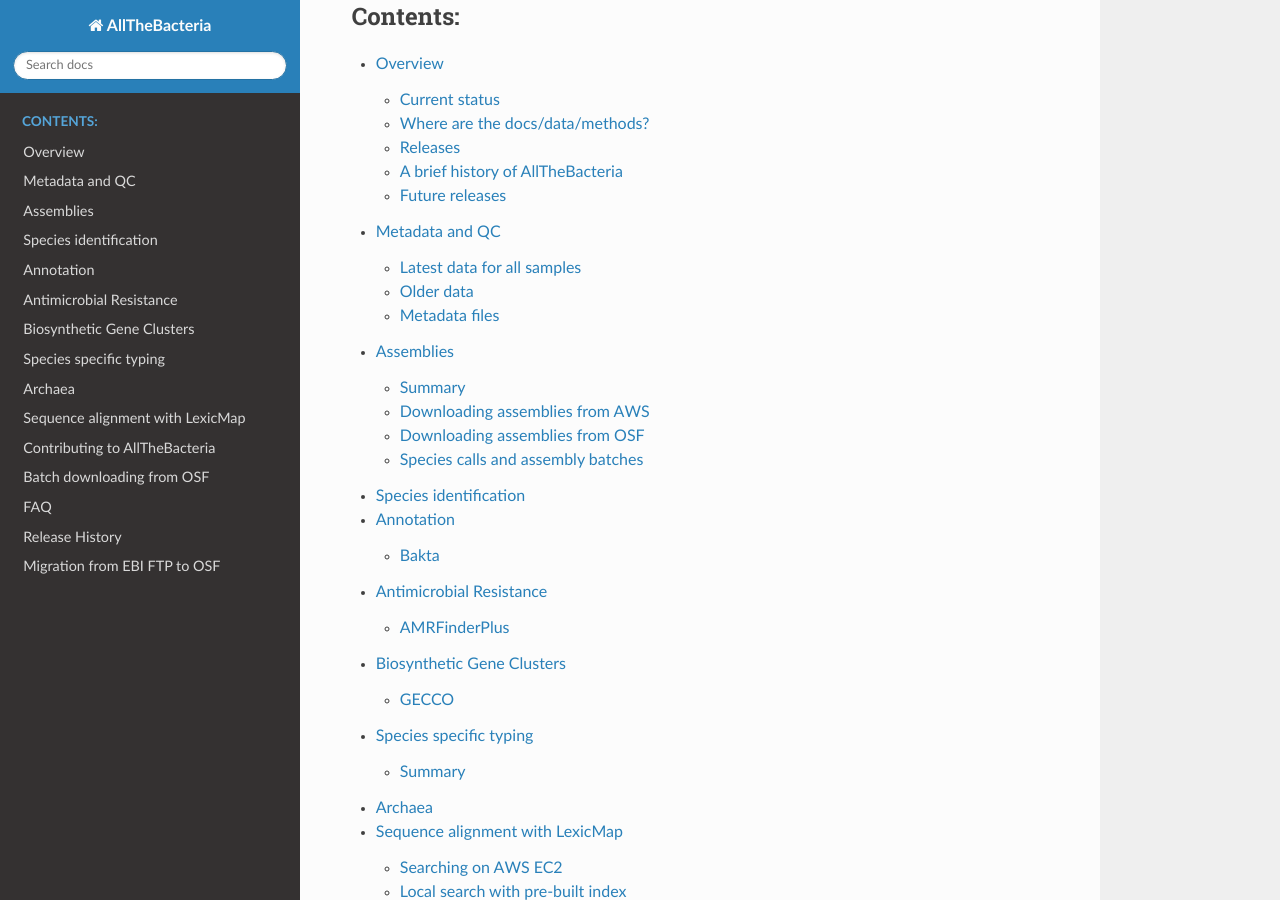
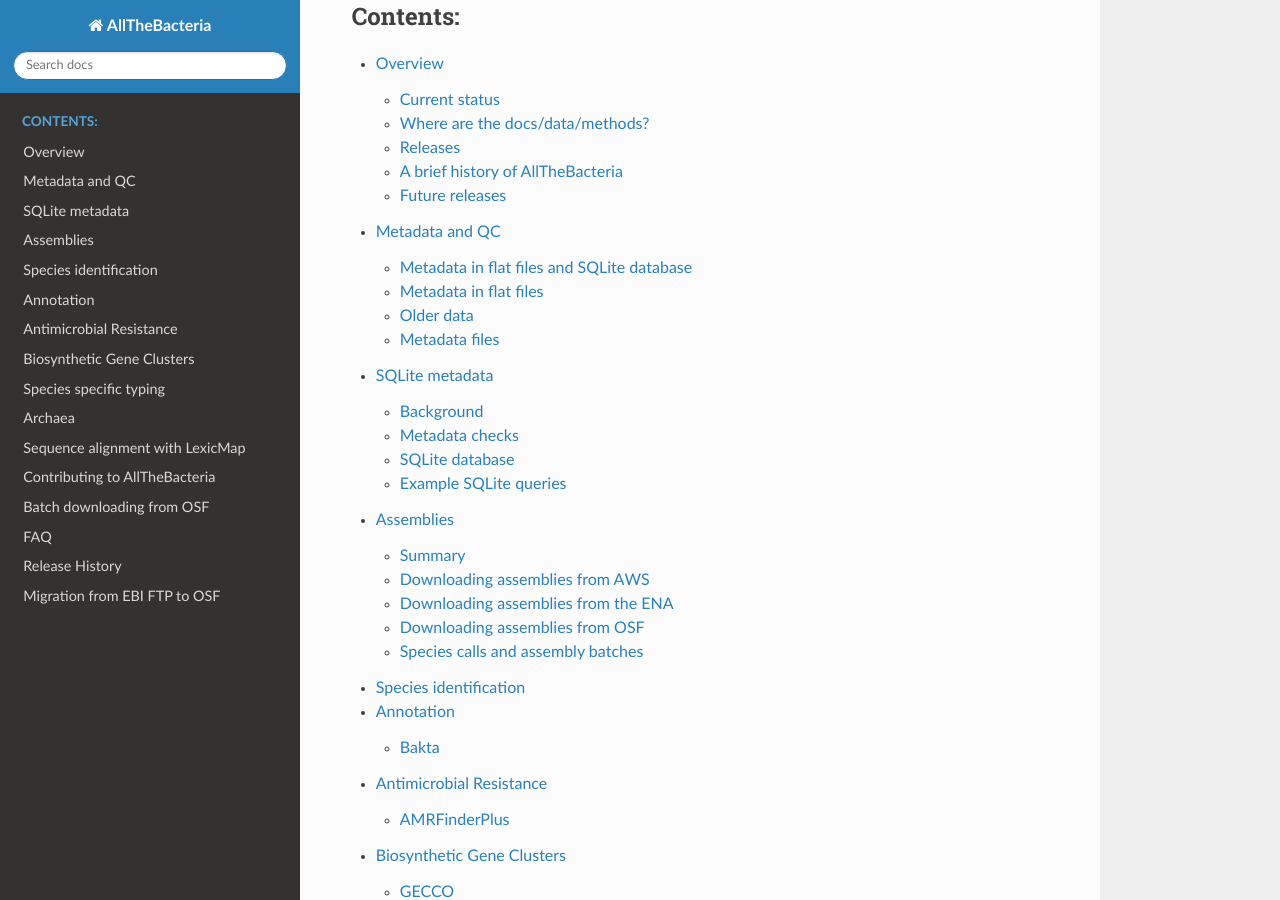
Before and after one commit to AllTheBacteria/AllTheBacteria, a Sphinx documentation site: the page built from docs/index.rst, in a window 1280 px wide and 900 px high, scrolled down 396 px. Built offline with Sphinx 7.4.7 and the Read the Docs theme 3.1.0, drawn with Linux system fonts in a browser that asks for light colours; some of the changed lines change nothing that is shown.

Commit message:
docs: add SQLite and ENA downloads

```diff
--- a/docs/assemblies.rst
+++ b/docs/assemblies.rst
@@ -4,12 +4,16 @@
 Summary
 -------
 
-Assemblies can be downloaded from OSF or AWS.
+Assemblies can be downloaded from OSF, AWS, or the ENA.
 
+* Batched assemblies are on OSF. If you want all assemblies or large numbers
+  then get them from OSF.
 * Individual FASTA files for each sample are on AWS. If you want assemblies
   for specific samples then AWS will be easiest.
-* Batched assemblies are on OSF. If you want all assemblies or large numbers
-  then get them from OSF.
+* Individual FASTA files are also available from the ENA. However, around
+  10,000 assemblies are not available from the ENA, since the submission
+  system rejected them due to various errors.
+
 
 
 
@@ -72,6 +76,30 @@
 
 That file lists all assemblies that are in the bucket ``allthebacteria-metadata``,
 plus the size, md5sum, and time of upload.
+
+
+Downloading assemblies from the ENA
+-----------------------------------
+
+Nearly all of the assemblies have been accessioned in the ENA
+as "analysis" objects. The accessions are in the file
+``atb.metadata.202408.sqlite.assembly.tsv.xz``. It is a TSV format file of
+the table ``assembly`` from the :doc:`SQLite metadata database </metadata_sqlite>`.
+The TSV file can be downloaded with::
+
+  wget -O atb.metadata.202408.sqlite.assembly.tsv.xz https://osf.io/download/sdx5m/
+
+The relevant columns here are ``sample_accession`` and ``assembly_accession``.
+For example, sample ``SAMN23010837`` has the assembly accession
+``ERZ26049045``. Get the URL by querying the ENA::
+
+    $ wget -qO- 'https://www.ebi.ac.uk/ena/portal/api/filereport?accession=ERZ26049045&result=analysis'
+    analysis_accession	submitted_bytes	submitted_md5	submitted_ftp
+    ERZ26049045	1785435	1e59b0bf2e684f6491d9617dee9fde2b	ftp.sra.ebi.ac.uk/vol1/analysis/ERZ260/ERZ26049045/SAMN23010837.fa.gz
+
+and then get the assembly with::
+
+    wget ftp.sra.ebi.ac.uk/vol1/analysis/ERZ260/ERZ26049045/SAMN23010837.fa.gz
 
 
 
--- a/docs/index.rst
+++ b/docs/index.rst
@@ -22,6 +22,7 @@
 
    overview
    sample_metadata
+   metadata_sqlite
    assemblies
    species_id
    annotation
--- /dev/null
+++ b/docs/metadata_sqlite.rst
@@ -0,0 +1,365 @@
+SQLite metadata
+===============
+
+This page describes the state of the metadata for all samples as of
+2024-08-01.  It is collated into an SQLite database.
+
+This is very detailed; if you just want simple flat files, then
+please see the :doc:`Metadata and QC </sample_metadata>` page.
+
+The SQLite database is in the file
+``atb.metadata.202408.sqlite.xz``, available from OSF at:
+https://osf.io/f9jeh
+
+Download in a terminal with::
+
+    wget -O atb.metadata.202408.sqlite.xz https://osf.io/download/f9jeh/
+
+
+It has:
+
+* metadata from the ENA
+* the status of all samples (assembled, assembly failed, not processed etc)
+* sylph results
+* assembly statistics (N50 etc)
+* checkm2 results
+
+The details here are important and quite complicated, and there are
+many different cases to consider within the metadata.
+We recommend you read this whole page carefully
+if you want to fully understand the how we processed the samples in
+release 0.2 and incremental release 202408.
+
+Note that the SQLite file ``atb.metadata.202408.sqlite.xz`` on OSF is compressed
+in xz format, and is approximately 1.5GB.
+It will need to be decompressed to use it, with a size of around 17GB.
+
+
+Background
+----------
+
+AllTheBacteria is an extension of the 2021 "661k" project from Blackwell et al:
+we started with the set of samples/assemblies used in the 661k.
+AllTheBacteria adds to the 661k
+by processing all samples in the ENA that pass metadata checks and are not
+already in the 661k. The resulting new assemblies are added to the
+set of existing 661k assemblies.
+
+The original 661k project and AllTheBacteria both used data dumped from
+the ENA to identify samples and sequencing runs for assembly.
+As of August 2024, we have three sources of ENA metadata: the supplementary
+file from the 661k paper, and dumps of ENA metadata taken on
+2024-06-25 and 2024-08-01.
+
+For AllTheBacteria, assemblies were processed in batches. There was an initial
+batch in 2023, then two more batches 2024-06-25 and 2024-08-01. Each time, using
+ENA metadata. Note that we do not have the ENA dump from
+2023, but do have a lookup of sample to run for each assembled sample.
+For each new batch, we simply asked: for each sample, have we processed it
+already, and if not then does it have exactly one sequencing run we can use?
+If the answer was yes, then it was processed.
+
+Unfortunately, it turns out that metadata can and does change.
+For example, runs or samples can be suppressed, a run could change which
+sample it links to, or FASTQ files (and therefore md5sum) can change.
+And at the same time, the last updated field can remain constant.
+This complicates things, especially
+as we discovered the changeable nature of the metadata
+after releasing the incremental release 202408.
+
+The SQLite database gathers all this information together, and includes
+a summary table of all known samples. This documents whether each
+sample was processed, which runs were used, and results of stringent
+metadata checks across all of our metadata sources. Essentially, we now
+require a sample to pass all our metadata checks, and
+remain consistent across all the sources of metadata.
+We have been intentionally paranoid, preferring to flag up anything unusual
+at the expense of potentially rejecting  more samples than is necessary.
+
+This analysis does not redefine either release 0.2 or incremental release
+202408. These assemblies are all still available from OSF and AWS. No
+assemblies have been added or removed. However, we now
+identify samples that were not previously flagged, because
+the new checks are more stringent. In particular, one reason for this is
+failing to accession an assembly in the ENA. The ENA rejects a submission
+if the sample's metadata fails various checks. This is out of our control,
+meaning that there are assemblies in release 0.2 and/or
+incremental release 202408 that are not in the ENA, and only available from
+OSF and AWS.
+
+
+Metadata checks
+---------------
+
+For the 661k set, we can infer which run(s) were used for each sample for
+assembly using the 661k supplementary data, and the rules used to choose
+runs. The rules were: ``instrument_platform`` not ``PACBIO_SMRT`` or
+``OXFORD_NANOPORE``; ``library_source`` not ``METAGENOMIC`` or
+``TRANSCRIPTOMIC``; and ``*_1.fastq.gz`` and ``*_2.fastq.gz`` files must
+exist. Samples with more than one sequencing run were allowed.
+
+More stringent rules were used for new samples in AllTheBacteria.
+This means there are samples in the 661k set that would not be used if they
+were new and being considered for AllTheBacteria.
+For AllTheBacteria, we required ``instrument_platform`` = ``ILLUMINA``,
+``library_strategy`` = ``WGS``, ``library_source`` = ``GENOMIC``,
+``library_layout`` = ``PAIRED``, and ``*_1.fastq.gz`` and ``*_2.fastq.gz``
+files must exist. There must also be exactly one sequencing run that
+passes for a given sample.
+We also know exactly which run was used for each sample that was assembled.
+
+
+SQLite database
+---------------
+
+ENA metadata tables
+^^^^^^^^^^^^^^^^^^^
+
+There are three ENA metadata tables in the database: ``ena_661k``,
+``ena_20240625`` and ``ena_20240801``.
+The ``ena_20240625`` and ``ena_20240801`` tables are unedited dumps
+of all bacteria sequencing runs from the ENA. The query used was::
+
+    curl -Ss "https://www.ebi.ac.uk/ena/portal/api/search?result=read_run&fields=ALL&query=tax_tree(2)&format=tsv"
+
+
+The 661k supplementary files are here on Figshare:
+https://doi.org/10.6084/m9.figshare.16437939.v1.
+The 661k table ``ena_661k`` in the database is generated from the supplementary
+file ``Json1_ENA_metadata.json.gz``.
+Note that we were unable to use the file ``File9_all_metadata_ena_661K.txt``
+because it has one line per sample, and where a sample had more than
+one run it is not always possible to get some key information such as the
+platform of each run when there is a mix of platforms.
+The file ``Json1_ENA_metadata.json.gz`` is a subset of all ENA fields (but
+does contain all the ones we need here), so has fewer columns than the
+other two ENA tables.
+
+Column names in these tables are the same as those used in the dump
+of data from the ENA. In all three tables ``run_accession`` is the primary
+key.
+
+
+Run table
+^^^^^^^^^
+
+The SQLite database has a table ``run`` containing
+all 3,114,241 runs found in at least one of
+the three ENA metadata tables.
+It is a summary of pass/fail of the metadata checks, and which of the
+ENA tables the run was found in.
+
+The columns are:
+
+* ``run_accession``: ENA run accession. Primary key for the table.
+* ``sample_accession``: ENA sample accession. Where the run matches more than
+  one sample, it is a comma-separated list of samples.
+* ``in_661k``: ``0`` or ``1`` to show if this run is in the ``ena_661k`` table
+* ``in_ena_20240625``: ``0`` or ``1`` to show if this run is in the ``ena_20240625``
+  table
+* ``in_ena_20240801``: ``0`` or ``1`` to show if this run is in the ``ena_20240801``
+  table
+* ``fastq_md5``: if known, the ``fastq_md5`` entry from ENA metadata. Some FASTQ
+  files have changed, in which case this says "multiple" instead of a list of
+  different md5 sums (we don't want to use these runs anyway)
+* ``meta_pass_atb``: ``0`` or ``1`` to show if this run passes AllTheBacteria
+  metadata checks (described above)
+* ``meta_pass_661k``: ``0`` or ``1`` to show if this run passes 661k metadata
+  checks (described above)
+* ``pass``: ``0`` or ``1`` to show overall if this run passes all checks. The
+  reasons for a fail are listed below.
+* ``comments``: any useful comments related to why a run failed a check.
+
+
+A run will have ``pass`` = ``0`` if one (or more) of the following is true:
+
+* The run fails one or both of ``meta_pass_atb``, ``meta_pass_661k``
+* The run matches more than one sample
+* The sample that the run matches changed between ENA metadata tables
+* It is not in the 20240801 ENA metadata - ie it used to be available, but
+  now it is unavailable
+* One or more of the values of ``fastq_md5``, ``fastq_bytes``, ``base_count``
+  has changed between ENA metadata tables. Changed values are common in many
+  of the fields, which we ignore, but these three are critical because they
+  mean that the FASTQ files have changed.
+
+
+Assemblies/Samples table
+^^^^^^^^^^^^^^^^^^^^^^^^
+
+The sample/assemblies table is called ``assembly`` and
+contains the union all samples found in the table ``runs`` and all
+processed samples in AllTheBacteria releases.
+There were samples obtained in 2023 (and assembled and included in release 0.2)
+that do not appear in the ENA data dumps 20240625 or 20240801.
+
+The columns of the table are:
+
+* ``sample_accession``: the ENA sample accession. Primary key.
+* ``run_accession``: the run accession(s) used when processing this sample and
+  making the assembly. This is NOT all run(s) associated with the sample.
+  Where there is more than one run, it is a comma-separated list.
+* ``assembly_accession``: this is the ENA assembly accession if the assembly
+  was successfully submitted to the ENA, otherwise it is ``NA``.
+* ``assembly_seqkit_sum``: the output of running ``seqkit sum`` on the
+  assembly.
+* ``filter``: a list of filters that this sample fails, or ``PASS`` if it passed
+  all filters (similar to how the VCF filter column works). This reflects the
+  new filters, not those used initially to find samples to process. This means
+  a sample could be in the 661k, release 0.2 or incremental release 202408
+  but not have ``PASS`` in this column.
+* ``asm_fasta_on_osf``: ``0`` or ``1`` to indicate if an assembly FASTA file
+  of this sample is available on OSF (and also AWS).
+  This corresponds exactly to the assemblies in
+  release 0.2 plus incremental release 202408. See comments for the ``filter``
+  column - a sample could fail the filter, but still have ``1`` in this column.
+* ``dataset``: the dataset to which the sample belongs.
+  Note: release 0.2 includes all of the 661k assemblies.
+  However, in this table we explicitly say
+  which samples are in the 661k data set. Meaning that "r0.2" in this field
+  means the sample is in release 0.2 but is not in the 661k set. Samples in the
+  original 661k set have "661k" in this column.
+* ``comments``: any comments related to reasons for filter fails.
+
+
+These are the possible filters in the ``filter`` column due to metadata fails:
+
+* ``NO_RUNS``: there are no runs that pass all checks, ie have ``pass`` = ``1``
+  in the ``run`` table. It does not mean that there are literally zero
+  runs for the sample. It means there were no runs that we could reliably use.
+* ``RUN_REMOVED``: the run(s) that were used for the assembly are no longer
+  available.
+* ``RMMS``: this stands for "Run Matches Multiple Samples". For each run
+  matching this sample, we then look up that run's samples. If there is
+  more than one matching sample in total across all runs, then
+  this filter is added. It means there is ambiguity (or a mistake), instead
+  of a one-to-one mapping of sample to/from run.
+* ``META_FAIL``: the sample has one or more runs that failed one or more
+  AllTheBacteria metadata checks, but those runs were used in the 661k dataset.
+* ``RUN_CHANGE``: the run used for this assembly is now linked to a different
+  sample.
+
+Samples that passed the metadata filters can then fail during the assembly
+pipeline. The filters are:
+
+* ``ASM_DLR``: downloading the reads failed.
+* ``ASM_SYL``: sylph failed. This is actually because the downloaded
+  FASTQ files are truncated (despite having the correct md5 sum) and causes
+  sylph to crash. In future, the pipeline checks for this by checking that
+  FASTQ files are valid gzip files.
+* ``ASM_SHV``: shovill failed.
+* ``ASM_LEN``: the assembly is too long or short.
+* ``ASM_TIME``: the pipeline hit the time limit of 1000 minutes before
+  finishing.
+
+When an assembly is submitted to the ENA for accessioning, the ENA runs
+various metadata checks on the sample. It is possible for the assembly
+to then be rejected. If this happens then it gets the filter
+``ENA_ASM_SUBMIT_ERR``. We used the bulk submission tool from here:
+https://github.com/enasequence/ena-bulk-webincli. Samples were rejected
+for various reasons, which are added to the ``comments`` field of the
+``assembly`` table. These were shortened in the table. The meaning of
+the most common are:
+
+* ``error_organism_not_submittable_XYZ`` - the error was of the form ``ERROR: Organism is not Submittable: XYZ``, where "XYZ" is the name of a genus. This accounts for
+  around half of the errors.
+* ``error_serovar_only_occur_once`` - the error was: ``ERROR: Qualifier "serovar" may occur only once for feature "source", not "2".``
+*  ``no_run_in_ENA`` - the error was one of a few saying that the run was unknown or cannot be referenced
+* ``error_qualifier_collection_date_only_occur_once`` - the error was: ``ERROR: Qualifier "collection_date" may occur only once for feature "source", not "2".``
+* ``error_strain_must_exist_when_substrain_exists`` - the error was: ``ERROR: The qualifier "strain" must exist when qualifier "sub_strain" exists within the same feature.``
+* ``error_multiple_strain_isolate__qualifiers`` - the error was: ``ERROR: Multiple Strain/Isolate qualifiers are not allowed in source feature.``
+* ``error_env_sample_and_strain_cannot_exist_together`` - the error was: ``ERROR: Qualifiers environmental_sample and strain cannot exist together.``
+* ``error_serovar_only_exist_if_taxon_division_has_values_PRO`` - the error was: ``ERROR: Qualifier "serovar" can only exist if taxonomic division has one of the values "PRO".``
+* ``error_variety_only_exist_if_taxon_division_PLN_FUN`` - the error was: ``ERROR: Qualifier "variety" can only exist if taxonomic division has one of the values "PLN,FUN".``
+* ``error_isolation_source_only_occur_once`` - the error was: ``ERROR: Qualifier "isolation_source" may occur only once for feature "source", not "2".``
+* ``error_cultivar_only_exist_if_taxon_division_PLN`` - the error was: ``ERROR: Qualifier "cultivar" can only exist if taxonomic division has one of the values "PLN".``
+
+
+There is also the filter ``NOT_PROCESSED``, which is for samples that
+are not in release 0.2 or incremental release 202408.
+There are some samples that do pass all the metadata checks, but were not
+processed. These will be processed in a future release of AllTheBacteria.
+The main reason is that we discovered a bug in the Python script that parses
+the ENA TSV file, causing it to silently skip over a few hundred
+records. If you are using Python's ``csv.DictReader`` to parse the file,
+then use the options ``quotechar=None`` and  ``quoting=csv.QUOTE_NONE`` to
+avoid this bug.
+
+
+
+Sylph table
+^^^^^^^^^^^
+
+The table ``sylph`` has all sylph results from all runs of sylph that
+produced an output.  Sequencing runs that had no sylph matches are not in
+this table.  This table includes sequencing runs that have since been
+suppressed/removed from the ENA.
+
+The columns in this table are directly from the sylph output, except:
+
+* The ``Sample_file`` column is replaced with the INSDC accession column ``run_accession``
+* An extra column ``Species`` is added, which is a species call from the
+  ``Genome_file`` column, using GTDB species names.
+
+
+Assembly statistics table
+^^^^^^^^^^^^^^^^^^^^^^^^^
+
+The results of running ``assembly-stats``
+(from https://github.com/sanger-pathogens/assembly-stats) on all assemblies
+are in the table ``assembly_stats``.
+
+The columns in this table are taken directly from ``assembly-stats`` output,
+except the ``filename`` column is replaced with ``sample_accession``, which
+is the primary key for the table.
+
+
+Checkm2 table
+^^^^^^^^^^^^^
+
+The table ``checkm2`` has results of running checkm2 on the assemblies.
+The columns in the output file are the original output from checkm2 but
+with the first ``Name`` column replaced with ``sample_accession``, which is
+the primary key for the table.
+There is also an extra column
+``Additional_Notes`` that contains the reason for any failed runs, in
+which case all fields except for ``sample_accession`` and ``Additional_notes``
+are ``null``.
+
+
+Example SQLite queries
+----------------------
+
+Get all samples that have an assembly on OSF/AWS, ie this is
+release 0.2 (which includes 661k) and incremental release 202408::
+
+    SELECT * FROM assembly WHERE asm_fasta_on_osf=1;
+
+
+Get the sample and ENA assembly accessions of all samples in incremental
+release 202408 that have an ENA accession::
+
+    SELECT sample_accession,assembly_accession
+    FROM assembly
+    WHERE dataset="Incr_release.202408" AND assembly_accession !="NA";
+
+
+Get all samples with an assembly on OSF/AWS that are longer than 1Mbp and
+with checkm2 completeness more than 99%::
+
+    SELECT assembly.sample_accession, assembly.dataset, assembly_stats.total_length, assembly_stats.N50
+    FROM assembly JOIN assembly_stats ON assembly.sample_accession = assembly_stats.sample_accession
+    WHERE assembly_stats.N50 > 1000000 AND assembly.asm_fasta_on_osf=1;
+
+
+Get the assembly info and ENA 20240801 metadata for sample SAMN02391170::
+
+    SELECT * FROM assembly
+    JOIN ena_20240801 ON assembly.sample_accession = ena_20240801.sample_accession
+    WHERE assembly.sample_accession = "SAMN02391170";
+
+
+In a terminal (not SQLite prompt), dump the assembly table to a tab-delimited
+file::
+
+    sqlite3 -header atb.metadata.202408.sqlite -cmd '.mode tabs' 'select * from assembly' > assembly.tsv
--- a/docs/overview.rst
+++ b/docs/overview.rst
@@ -31,7 +31,8 @@
 2. Files: the data are all hosted on OSF: https://osf.io/xv7q9/,
    which includes assembly and analysis files. For bulk downloads, please
    read :doc:`Bulk Downloads </osf_downloads>`.
-3. Methods/code: in-depth methods details and files for reproducibility are
+3. :doc:`Assemblies </assemblies>` are available from OSF, AWS, and the ENA.
+4. Methods/code: in-depth methods details and files for reproducibility are
    stored in this github repository: https://github.com/AllTheBacteria/AllTheBacteria.
    If you are just using the data, you shouldn't need to look there.
 
--- a/docs/sample_metadata.rst
+++ b/docs/sample_metadata.rst
@@ -2,7 +2,7 @@
 ===============
 
 Metadata files are all stored on OSF in the AllTheBacteria
-`Assembly component <https://osf.io/h7wzy/>`_.
+`Metadata component <https://osf.io/h7wzy/>`_.
 
 These files all relate to INSDC metadata, tracking which samples have been
 processed, and then results of running the assembly (and related tools)
@@ -18,13 +18,36 @@
 * "High quality" samples (defined below)
 
 
-Latest data for all samples
----------------------------
+Metadata in flat files and SQLite database
+------------------------------------------
+
+The metadata are available in two forms:
+
+1. Flat files. These are described below. This is how all of the data
+   was released when we first uploaded everything to OSF in 2024.
+2. In an :doc:`SQLite database </metadata_sqlite>`, made in May 2025.
+   It gathers together all
+   of the ENA metadata, assembly metadata, plus slpyh, checkm2 and
+   assembly stats output. It is the same information that is in the flat files,
+   except it contains more stringent checks on the metadata, and so more
+   samples are flagged as possibly unreliable. In the future, these new checks
+   will be incorporated into a redfined "high quality" set that will be smaller
+   than the current high quality set.
+
+If you want to get detailed information on sequencing runs and samples, or
+more stringent sanity checks on the metadata, then
+the SQLite database is the best place to look. The details are complicated.
+It is all described in a separate page: :doc:`SQLite metadata </metadata_sqlite>`
+
+
+
+Metadata in flat files
+----------------------
 
 The latest complete set of data is release 0.2 plus incremental release
 2024-08.  The latest metadata files for this set are in the
 ``Aggregated/Latest_2024-08/`` folder of
-the `Assembly component <https://osf.io/h7wzy/>`_.
+the `Metadata component <https://osf.io/h7wzy/>`_.
 
 The latest status of all processed samples is in the file
 `status.202408.tsv.gz <https://osf.io/vrekj>`_.
```
